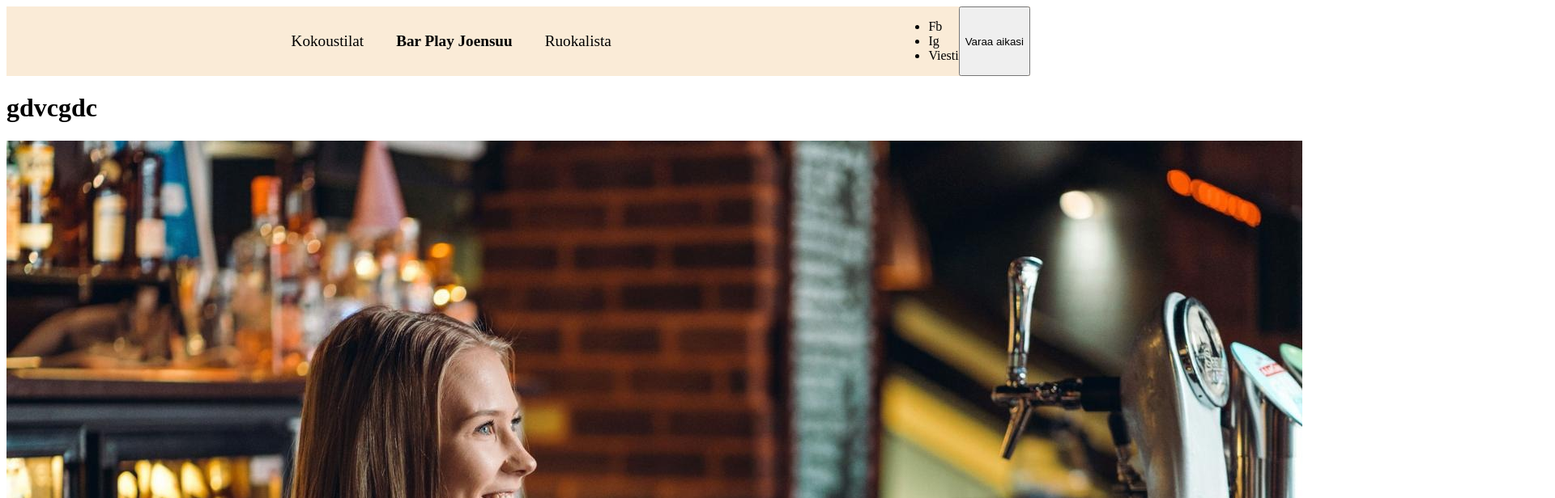
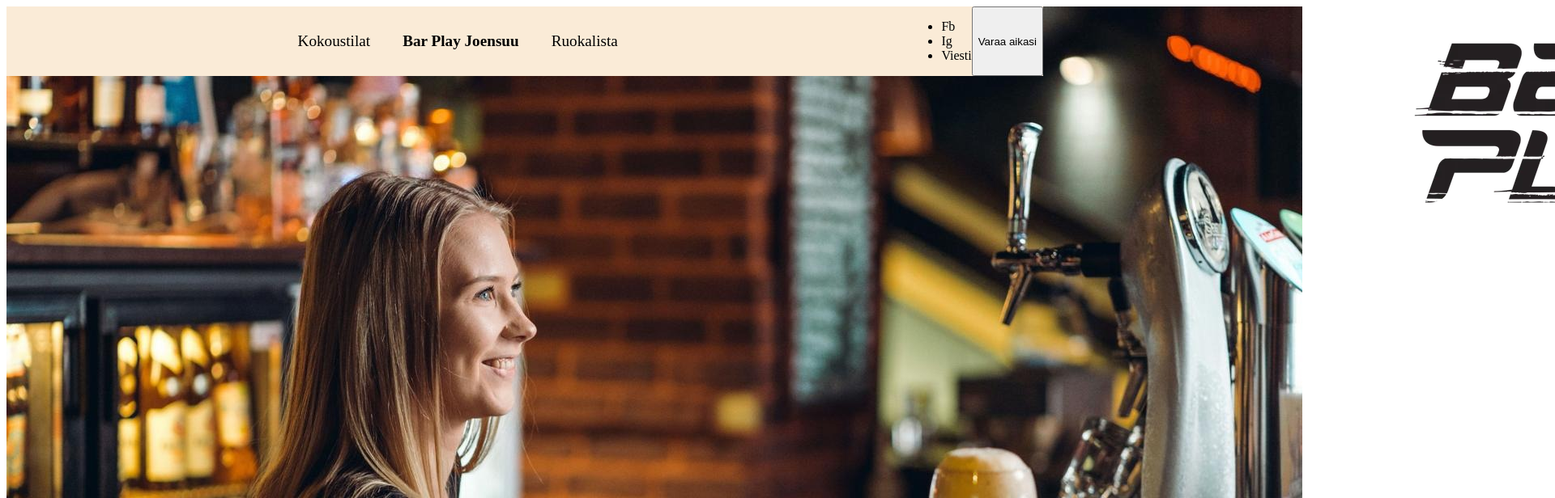
Before and after one commit to MarkusAP98/barplay02, a React (Create React App) app: page / in a window 1280 px wide. Shown: the top 616 px of the page at 81% size, 1920 px wide, since content can reach past the window. Built offline with nearby package versions, Linux system fonts and the light colour scheme.

Commit message:
added some more img

```diff
--- a/src/components/Main/Main.css
+++ b/src/components/Main/Main.css
@@ -0,0 +1,7 @@
+.barplay__main {
+    position: absolute;
+}
+.barplay__logo {
+    position: absolute;
+    z-index: 1;
+}
--- a/src/components/Main/Main.js
+++ b/src/components/Main/Main.js
@@ -1,13 +1,15 @@
 import React from 'react'
 import './Main.css'
 import myImage from "../../assets/Main.jpg";
+import logo from '../../assets/logo.webp'
 
 const Main = () => {
   return (
-    <div>
-      <h1>gdvcgdc</h1>
-      <img src={myImage} alt=''></img>
-      </div>
+    <div className='barplay__main'>
+      <img src={myImage} alt="" className='barplay__main-img'>
+      </img>
+        <img src={logo} className='barplay__logo'/>
+    </div>
   );
 }
 
--- a/src/components/Navbar/Navbar.css
+++ b/src/components/Navbar/Navbar.css
@@ -2,6 +2,8 @@
     display: flex;
     width: 100%;
     background-color: antiquewhite;
+    position: fixed;
+    z-index: 2;
 
 }
 
```
Also changed, not shown: src/assets/logo.webp (renamed from src/assets/CznsYsxUqT1AovCgHT7hRa.webp).
